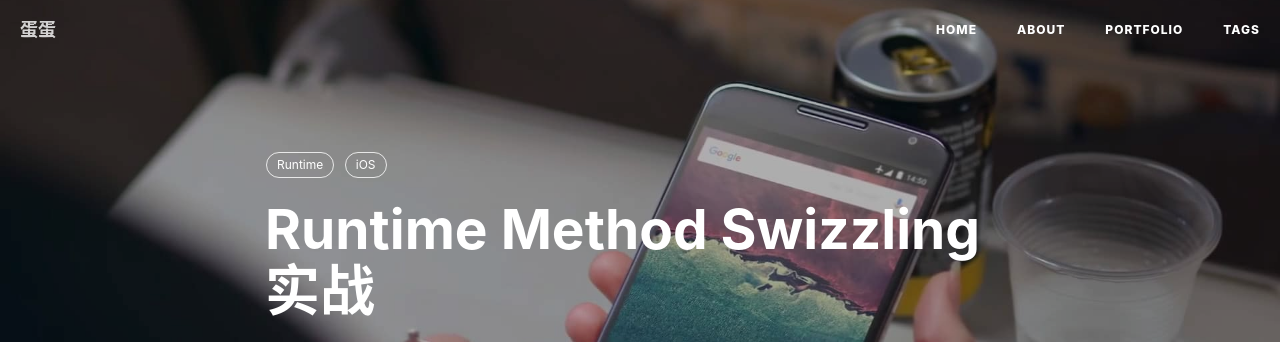
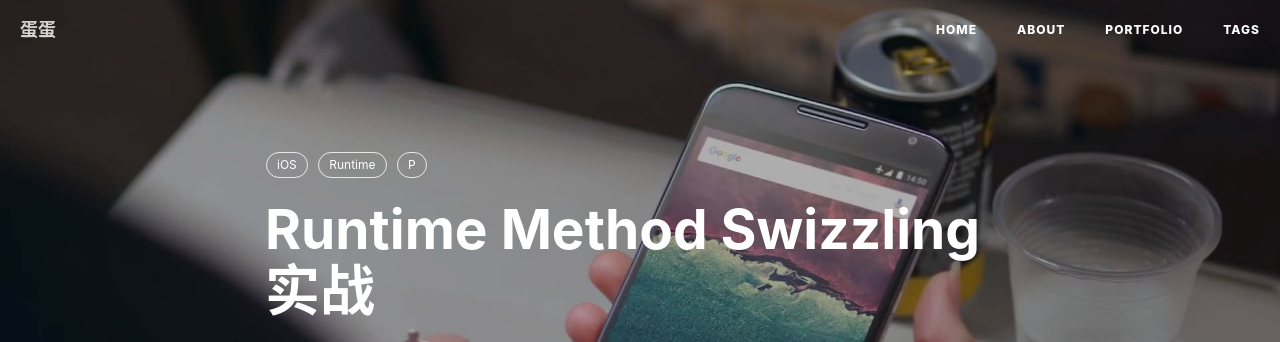
Before and after one commit to DanDan2009/DanDan2009.github.io, a Jekyll site: the page built from _posts/2018-04-08-runtime-method-swizzling.markdown, in a window 1280 px wide and 900 px high. Shown: the top 342 px of the window. Built offline with Jekyll 4.4.1, drawn with Linux system fonts in a browser that asks for light colours; nearby versions of some CDN libraries; comment, search, counter and statistics services are not loaded.

Commit message:
添加文章

```diff
--- a/_posts/2018-04-08-runtime-method-swizzling.markdown
+++ b/_posts/2018-04-08-runtime-method-swizzling.markdown
@@ -8,8 +8,9 @@ header-img: "img/post-bg-nextgen-web-pwa.jpg"
 header-mask: 0.3
 catalog:    true
 tags:
+    - iOS
     - Runtime
-    - iOS
+    - P
 ---
 
 
```
